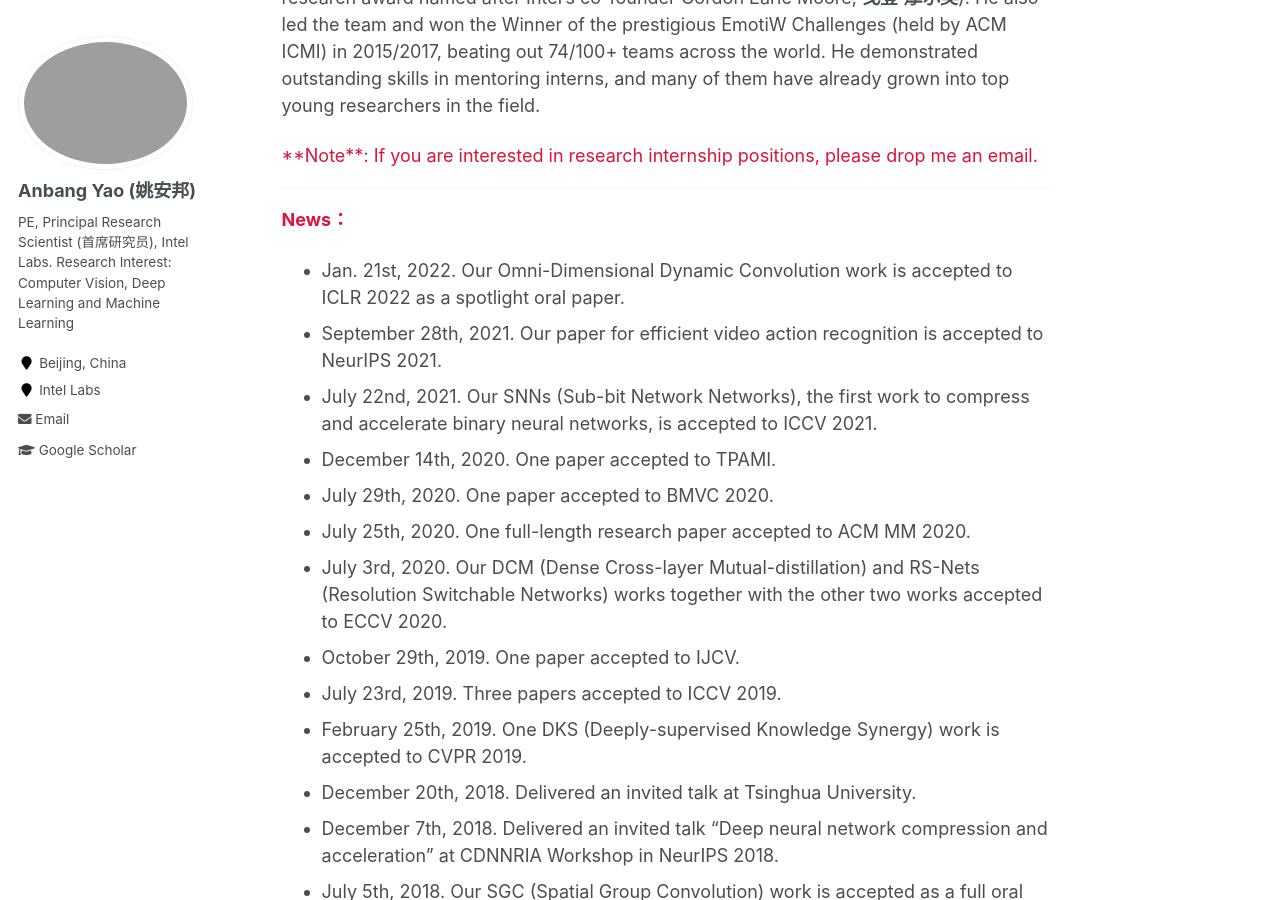
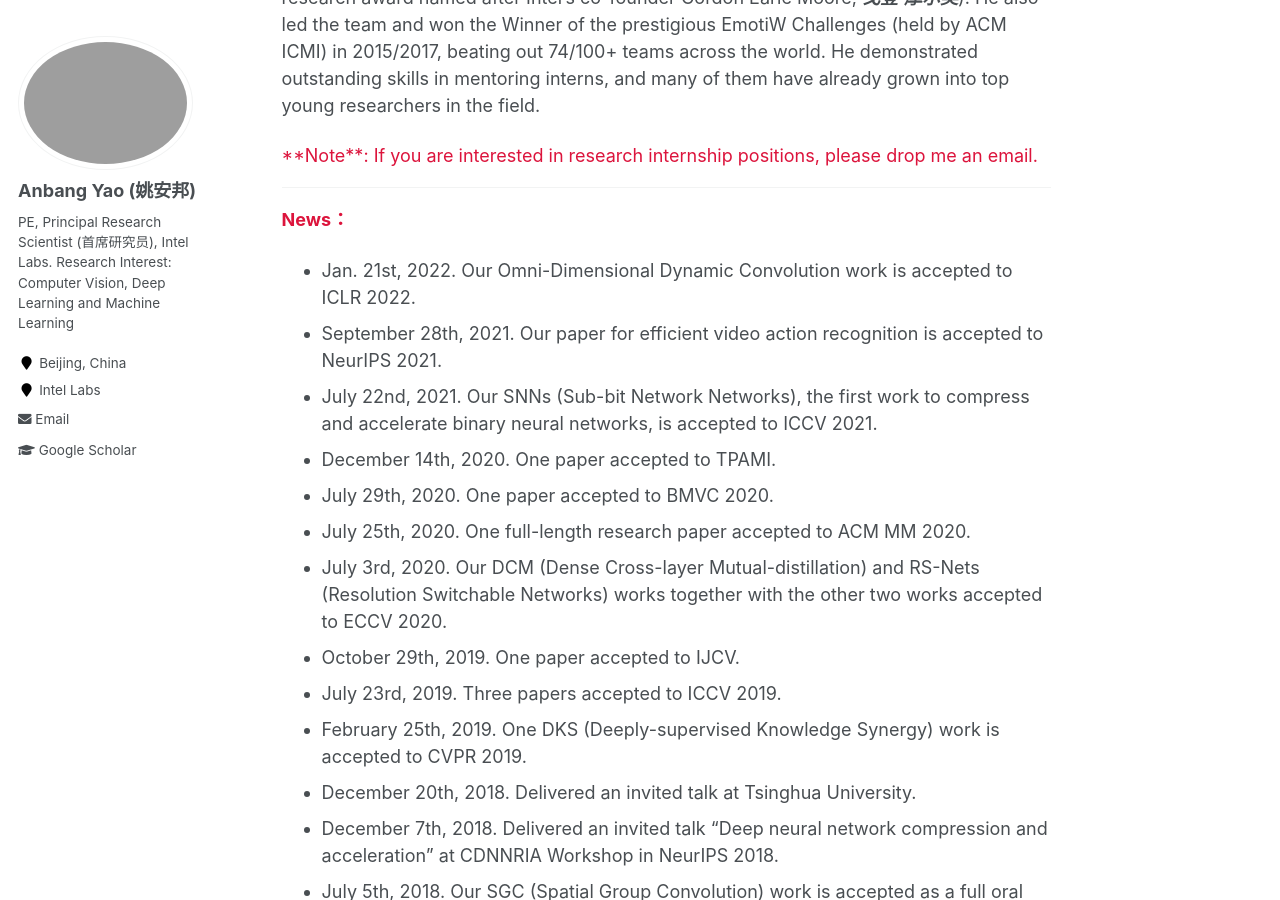
Before and after one commit to YaoAnbang/YaoAnbang.github.io, a Jekyll site: the page built from _pages/about.md, in a window 1280 px wide and 900 px high, scrolled down 529 px. Built offline with Jekyll 4.4.1, drawn with Linux system fonts in a browser that asks for light colours.

Commit message:
Update about.md

```diff
--- a/_pages/about.md
+++ b/_pages/about.md
@@ -17,7 +17,7 @@
 ---
 **<font color="Crimson">News：</font>**
 
-+ Jan. 21st, 2022. Our Omni-Dimensional Dynamic Convolution work is accepted to ICLR 2022 as a spotlight oral paper.
++ Jan. 21st, 2022. Our Omni-Dimensional Dynamic Convolution work is accepted to ICLR 2022.
 + September 28th, 2021. Our paper for efficient video action recognition is accepted to NeurIPS 2021.
 <!-- + August 11th, 2021. I will serve as a SPC member for AAAI 2022.-->
 + July 22nd, 2021. Our SNNs (Sub-bit Network Networks), the first work to compress and accelerate binary neural networks, is accepted to ICCV 2021.
```
